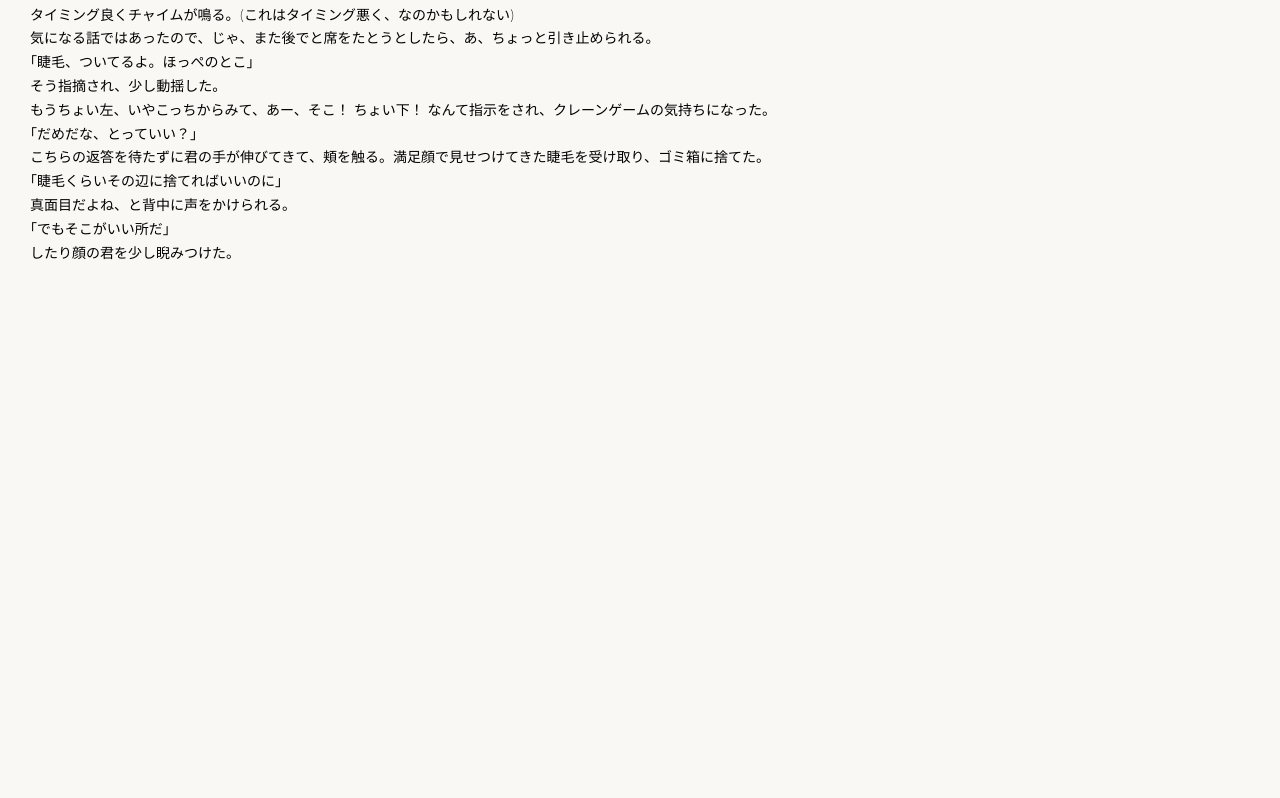
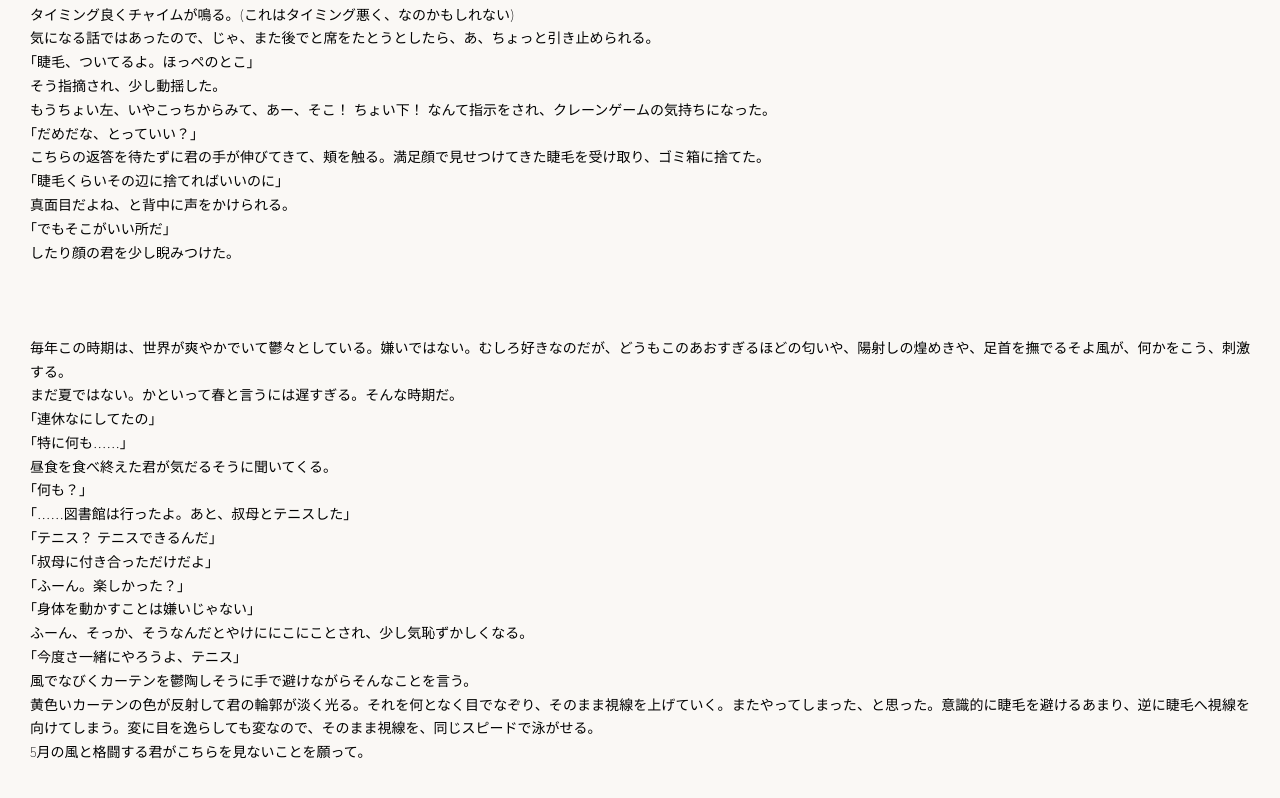
Before and after one commit to ALIENS104/ALIENS.github.io, a plain HTML site: page alien4.html in a window 1280 px wide. Shown: the part 1989-2787 px from the top of the page. Before the commit the page ends 2485 px from the top, so only its background shows below. Drawn offline with Linux system fonts and the light colour scheme.

Commit message:
Update alien4.html

```diff
--- a/alien4.html
+++ b/alien4.html
@@ -99,10 +99,25 @@
 <p>｢睫毛くらいその辺に捨てればいいのに｣</p>
 <p>真面目だよね、と背中に声をかけられる。</p>
 <p>｢でもそこがいい所だ｣</p>
-<p>したり顔の君を少し睨みつけた。
+<p>したり顔の君を少し睨みつけた。</p>
+<br><br> <br>
 
-</p>
-                   <br>
+<p>毎年この時期は、世界が爽やかでいて鬱々としている。嫌いではない。むしろ好きなのだが、どうもこのあおすぎるほどの匂いや、陽射しの煌めきや、足首を撫でるそよ風が、何かをこう、刺激する。</p>
+<p>まだ夏ではない。かといって春と言うには遅すぎる。そんな時期だ。</p>
+<p>｢連休なにしてたの｣</p>
+<p>｢特に何も……｣</p>
+<p>昼食を食べ終えた君が気だるそうに聞いてくる。
+<p>｢何も？｣</p>
+<p>｢……図書館は行ったよ。あと、叔母とテニスした｣</p>
+<p>｢テニス？ テニスできるんだ｣</p>
+<p>｢叔母に付き合っただけだよ｣</p>
+<p>｢ふーん。楽しかった？｣</p>
+<p>｢身体を動かすことは嫌いじゃない｣</p>
+<p>ふーん、そっか、そうなんだとやけににこにことされ、少し気恥ずかしくなる。</p>
+<p>｢今度さ一緒にやろうよ、テニス｣</p>
+<p>風でなびくカーテンを鬱陶しそうに手で避けながらそんなことを言う。</p>
+<p>黄色いカーテンの色が反射して君の輪郭が淡く光る。それを何となく目でなぞり、そのまま視線を上げていく。またやってしまった、と思った。意識的に睫毛を避けるあまり、逆に睫毛へ視線を向けてしまう。変に目を逸らしても変なので、そのまま視線を、同じスピードで泳がせる。</p>
+<p>5月の風と格闘する君がこちらを見ないことを願って。</p><br>
             <br>
 
                 </div>
```
